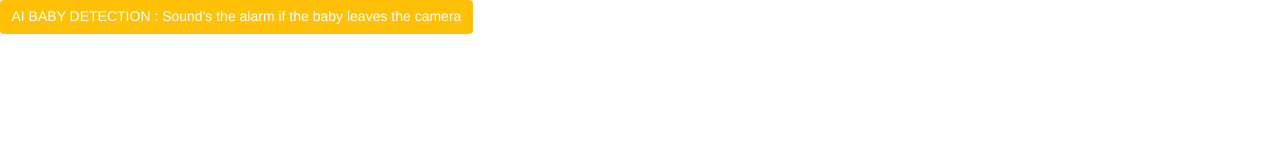
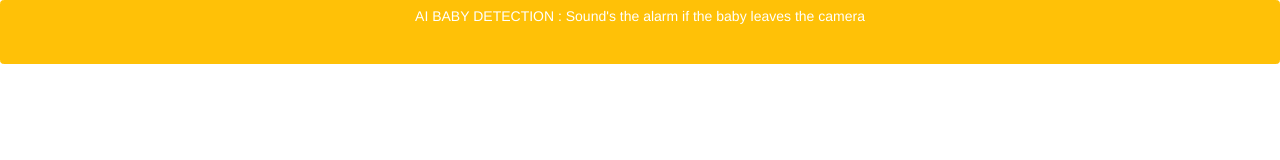
Before and after one commit to Pandademic/baby-monitor, a plain HTML site: page index.html in a window 1280 px wide. Drawn offline with nearby package versions, Linux system fonts and the light colour scheme.

Commit message:
Update style.css

```diff
--- a/style.css
+++ b/style.css
@@ -1,5 +1,5 @@
 #header{
-  width:100%
-  height:1.34%;
+  width:100%;
+  height:8%;
   color:white;
 }
```
